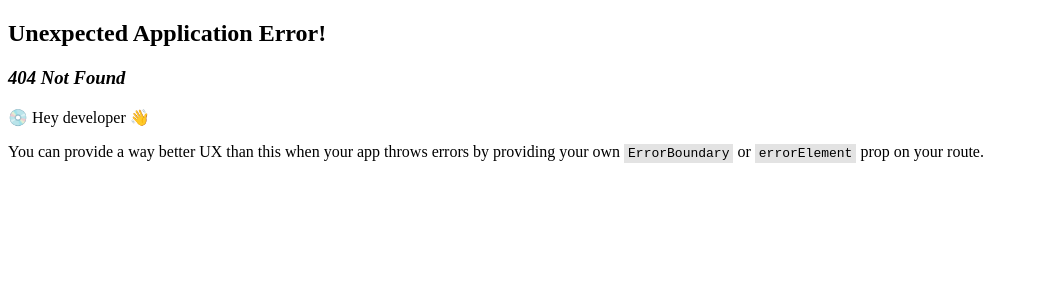
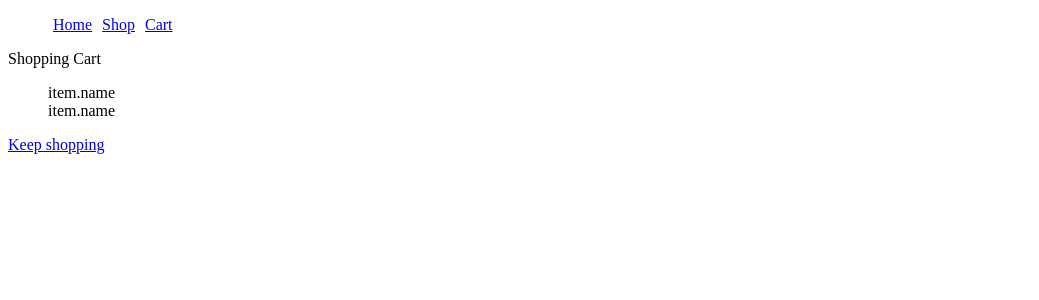
Before and after one commit to Melanie-J-Baker/shopping-cart, a React (Vite) app: page /cart in a window 1280 px wide. Before the commit this address had no page. Shown: the top 300 px of the page, without its empty margins (0-1039 px from the left). Built offline with nearby package versions, Linux system fonts and the light colour scheme.

Commit message:
Add cart to router and add some dummy items

```diff
--- a/package.json
+++ b/package.json
@@ -10,6 +10,7 @@
     "preview": "vite preview"
   },
   "dependencies": {
+    "prop-types": "^15.8.1",
     "react": "^18.2.0",
     "react-dom": "^18.2.0",
     "react-router-dom": "^6.18.0"
--- a/src/components/Cart/Cart.css
+++ b/src/components/Cart/Cart.css
@@ -0,0 +1,3 @@
+.product {
+    list-style-type: none;
+}
--- a/src/components/Cart/Cart.jsx
+++ b/src/components/Cart/Cart.jsx
@@ -1,8 +1,18 @@
+import Nav from '../Nav/Nav'
 import './Cart.css'
 
 function Cart() {
+    let itemsInCart = [{name: 'dummyProduct', id: 1}, {name: 'dummyProduct2', id: 2}];
+    const itemElements = itemsInCart.map(item =>
+        <li key={item.id} className="product">item.name</li>
+    );
     return (
-        <div>Shopping Cart</div>
+        <>
+            <Nav />
+            <div>Shopping Cart</div>
+            <ul>{itemElements}</ul>
+            <a href="shop">Keep shopping</a>
+        </>
     )
 }
 
--- a/src/components/Home/Home.jsx
+++ b/src/components/Home/Home.jsx
@@ -1,13 +1,12 @@
 import Nav from '../Nav/Nav'
 import './Home.css'
-
 
 function Home() {
 
   return (
     <>
       <Nav />
-      <div>Tech Store</div>
+      <div>Ultimate Electronics</div>
     </>
   )
 }
--- a/src/components/Nav/Nav.css
+++ b/src/components/Nav/Nav.css
@@ -0,0 +1,10 @@
+.nav-link-ul {
+    list-style-type: none;
+    text-decoration: none;
+    display: flex;
+    flex-direction: row;
+}
+
+.nav-link {
+    padding: 5px;
+}
--- a/src/components/Nav/Nav.jsx
+++ b/src/components/Nav/Nav.jsx
@@ -1,10 +1,13 @@
-import './Nav.css'
+import './Nav.css';
 
 function Nav() {
     return (
         <nav>
-            <a href="/">Home</a>
-            <a href="Shop">Shop</a>
+            <ul className="nav-link-ul">
+                <li><a href="/" className="nav-link">Home</a></li>
+                <li><a href="shop" className="nav-link">Shop</a></li>
+                <li><a href="cart" className="nav-link">Cart</a></li>
+            </ul>
         </nav>
     )
 }
--- a/src/components/Shop/Shop.jsx
+++ b/src/components/Shop/Shop.jsx
@@ -1,17 +1,13 @@
 import Nav from '../Nav/Nav'
-import Cart from '../Cart/Cart'
 import './Shop.css'
 
-
 function Shop() {
-
-  return (
-    <>
-      <Nav />
-        <div>Products</div>
-        <Cart />
-    </>
-  )
+    return (
+        <>
+            <Nav/>
+            <div>Products</div>
+        </>
+    )
 }
 
 export default Shop;
--- a/src/main.jsx
+++ b/src/main.jsx
@@ -3,6 +3,7 @@ import ReactDOM from 'react-dom/client'
 import { createBrowserRouter, RouterProvider } from 'react-router-dom';
 import Home from './components/Home/Home'
 import Shop from './components/Shop/Shop'
+import Cart from './components/Cart/Cart'
 import './index.css'
 
 const router = createBrowserRouter([
@@ -13,6 +14,10 @@ const router = createBrowserRouter([
   {
     path: "/shop",
     element: <Shop />
+  },
+  {
+    path: "/cart",
+    element: <Cart />
   }
 ])
 ReactDOM.createRoot(document.getElementById('root')).render(
```
Also changed, not shown: 1 other file (tests, documents, lock files or other folders).
